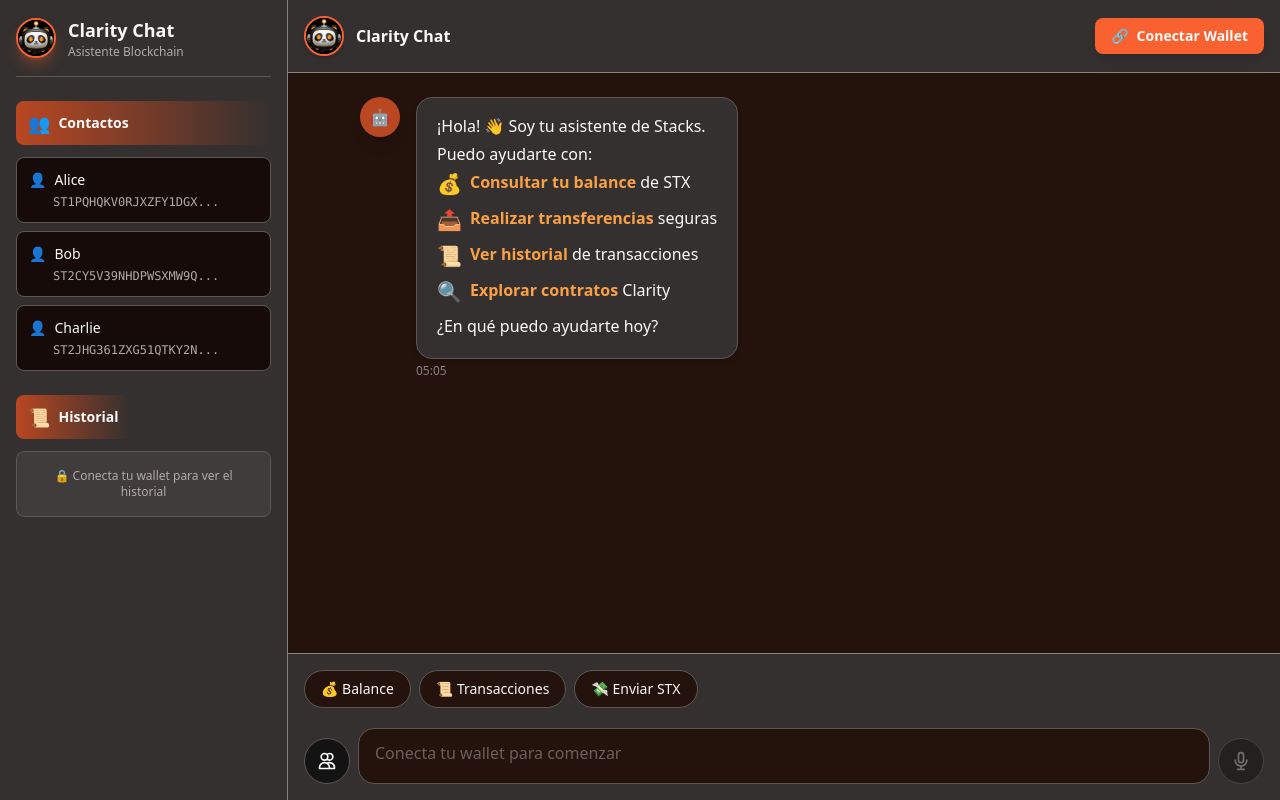
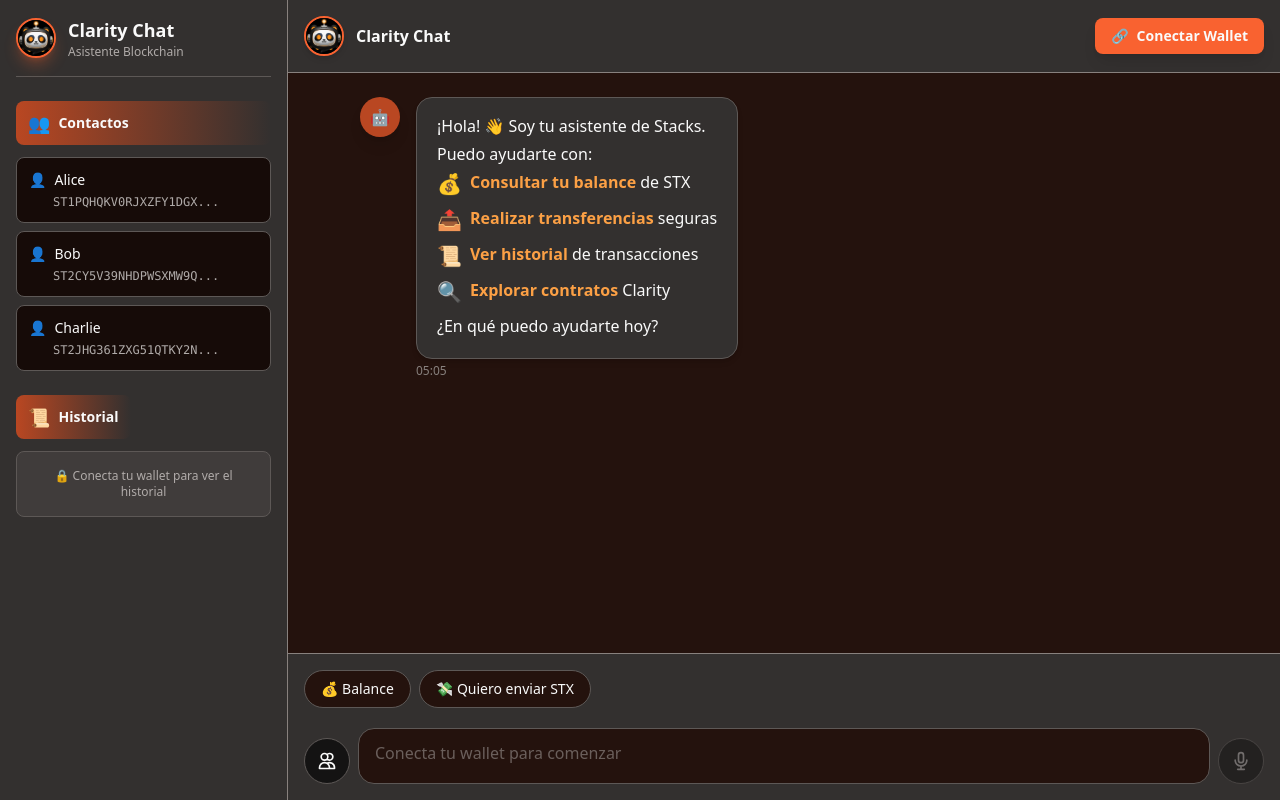
Before and after one commit to sBTC-ChatBot/frontend, a React (Vite) app: page / in a window 1280 px wide. Both pictures are taken after a click on the button "Comenzar Chat 🚀". Built offline with nearby package versions, Linux system fonts and the light colour scheme.

Commit message:
Add minor changes

```diff
--- a/src/components/ChatBot.jsx
+++ b/src/components/ChatBot.jsx
@@ -658,17 +658,12 @@ Puedo ayudarte con:
             >
               💰 Balance
             </button>
-            <button
-              onClick={() => handleShortcut('Muéstrame mis últimas transacciones')}
-              className="px-4 py-2 bg-licorice hover:bg-jet-400 text-seasalt rounded-full text-xs sm:text-sm whitespace-nowrap border border-jet-600 hover:border-giants-orange transition-colors"
-            >
-              📜 Transacciones
-            </button>
+
             <button
               onClick={() => handleShortcut('¿Cómo puedo hacer una transferencia?')}
               className="px-4 py-2 bg-licorice hover:bg-jet-400 text-seasalt rounded-full text-xs sm:text-sm whitespace-nowrap border border-jet-600 hover:border-giants-orange transition-colors"
             >
-              💸 Enviar STX
+              💸 Quiero enviar STX
             </button>
           </div>
 
```
